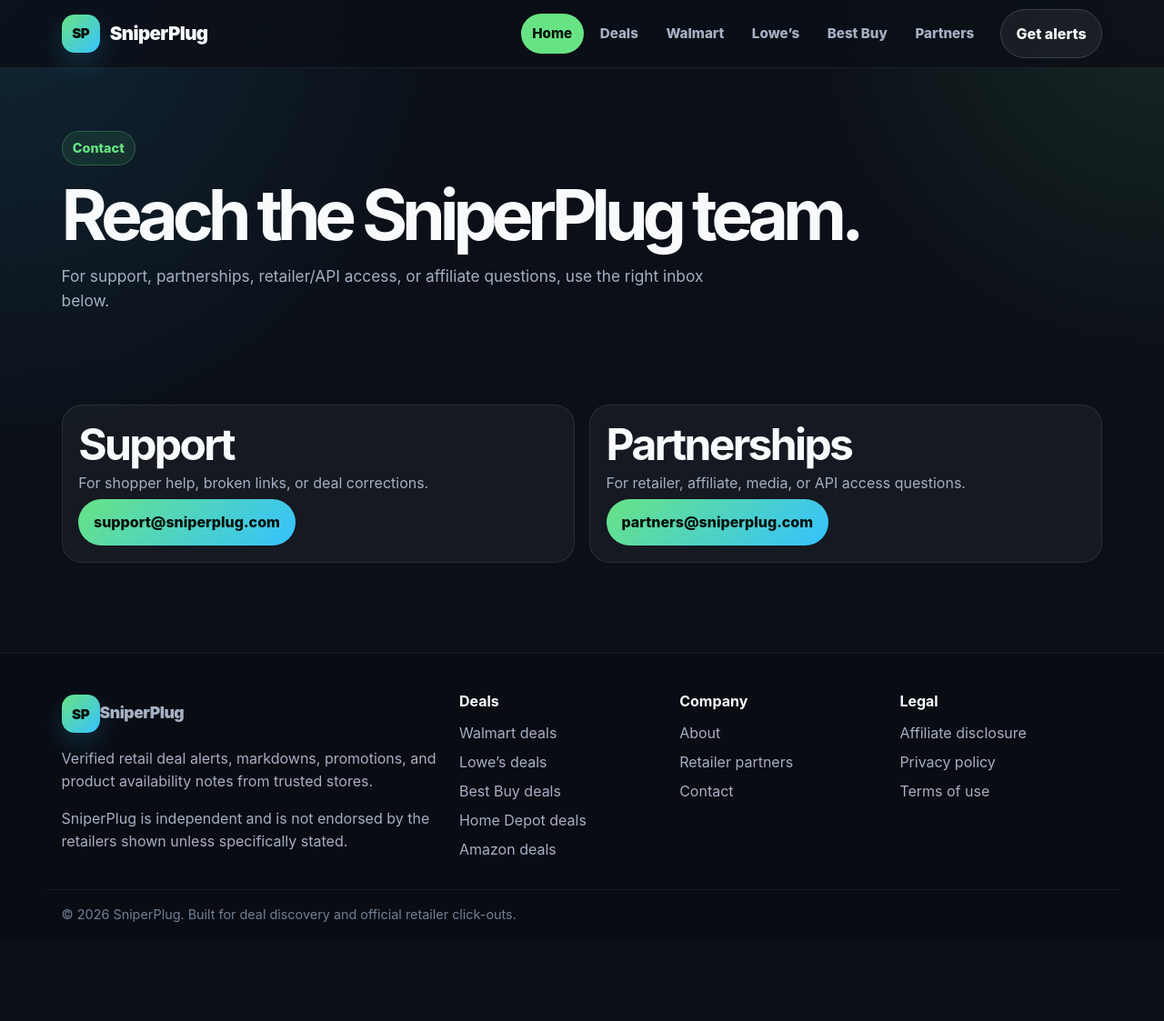
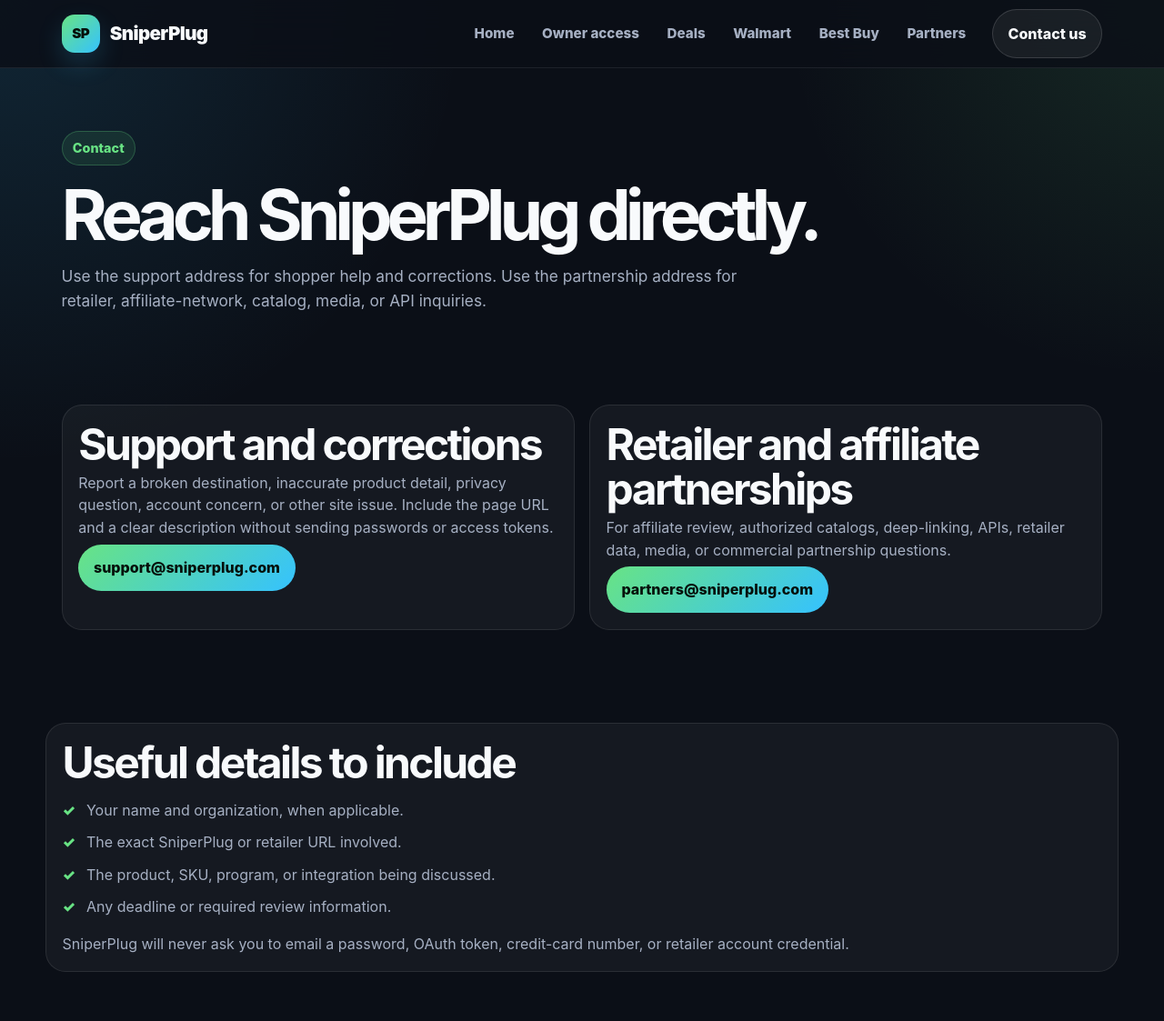
Before and after one commit to UglyGameFace/SniperPlug-Site, a website: page contact/index.html in a window 1280 px wide. Shown: the top 1123 px of the page at 91% size. Before the commit the page ends 1036 px from the top, so only its background shows below. Drawn offline with Linux system fonts and the light colour scheme.

Commit message:
Clarify public support and partnership contacts

```diff
--- a/contact/index.html
+++ b/contact/index.html
@@ -4,65 +4,25 @@
   <meta charset="utf-8">
   <meta name="viewport" content="width=device-width, initial-scale=1">
   <title>Contact SniperPlug</title>
-  <meta name="description" content="Contact SniperPlug for support, retailer partnerships, affiliate questions, or deal corrections.">
+  <meta name="description" content="Contact SniperPlug for support, deal corrections, retailer partnerships, affiliate reviews, or authorized product-data access.">
   <meta name="robots" content="index,follow">
-  <meta property="og:title" content="Contact SniperPlug">
-  <meta property="og:description" content="Contact SniperPlug for support, retailer partnerships, affiliate questions, or deal corrections.">
-  <meta property="og:type" content="website">
-  <meta property="og:url" content="https://sniperplug.com">
+  <link rel="canonical" href="https://sniperplug.com/contact/">
   <meta name="theme-color" content="#0b0f17">
   <link rel="icon" href="/assets/favicon.svg" type="image/svg+xml">
   <link rel="stylesheet" href="/assets/css/styles.css">
-
 </head>
 <body>
   <a class="skip-link" href="#main">Skip to content</a>
-  <header class="site-header">
-    <div class="container header-inner">
-      <a class="brand" href="/" aria-label="SniperPlug home"><span class="brand-mark">SP</span><span>SniperPlug</span></a>
-      <nav class="nav" aria-label="Main navigation"><a class="active" href="/">Home</a><a class="" href="/deals/">Deals</a><a class="" href="/deals/walmart/">Walmart</a><a class="" href="/deals/lowes/">Lowe’s</a><a class="" href="/deals/best-buy/">Best Buy</a><a class="" href="/partners/">Partners</a></nav>
-      <a class="header-cta" href="/contact/">Get alerts</a>
-    </div>
-  </header>
+  <header class="site-header"><div class="container header-inner"><a class="brand" href="/"><span class="brand-mark">SP</span><span>SniperPlug</span></a><nav class="nav" aria-label="Main navigation"><a href="/">Home</a><a href="/control-center/">Owner access</a><a href="/deals/">Deals</a><a href="/deals/walmart/">Walmart</a><a href="/deals/best-buy/">Best Buy</a><a href="/partners/">Partners</a></nav><a class="header-cta" href="/contact/">Contact us</a></div></header>
   <main id="main">
-
-<section class="page-hero"><div class="container"><span class="eyebrow">Contact</span><h1>Reach the SniperPlug team.</h1><p>For support, partnerships, retailer/API access, or affiliate questions, use the right inbox below.</p></div></section>
-<section class="section"><div class="container contact-grid">
-  <div class="info-card"><h2>Support</h2><p>For shopper help, broken links, or deal corrections.</p><p><a class="btn primary" href="mailto:support@sniperplug.com">support@sniperplug.com</a></p></div>
-  <div class="info-card"><h2>Partnerships</h2><p>For retailer, affiliate, media, or API access questions.</p><p><a class="btn primary" href="mailto:partners@sniperplug.com">partners@sniperplug.com</a></p></div>
-</div></section>
-
+    <section class="page-hero"><div class="container"><span class="eyebrow">Contact</span><h1>Reach SniperPlug directly.</h1><p>Use the support address for shopper help and corrections. Use the partnership address for retailer, affiliate-network, catalog, media, or API inquiries.</p></div></section>
+    <section class="section"><div class="container contact-grid">
+      <article class="info-card"><h2>Support and corrections</h2><p>Report a broken destination, inaccurate product detail, privacy question, account concern, or other site issue. Include the page URL and a clear description without sending passwords or access tokens.</p><p><a class="btn primary" href="mailto:support@sniperplug.com?subject=SniperPlug%20support%20request">support@sniperplug.com</a></p></article>
+      <article class="info-card"><h2>Retailer and affiliate partnerships</h2><p>For affiliate review, authorized catalogs, deep-linking, APIs, retailer data, media, or commercial partnership questions.</p><p><a class="btn primary" href="mailto:partners@sniperplug.com?subject=SniperPlug%20partnership%20inquiry">partners@sniperplug.com</a></p></article>
+    </div></section>
+    <section class="section section-soft"><div class="container legal-card"><h2>Useful details to include</h2><ul class="check-list"><li>Your name and organization, when applicable.</li><li>The exact SniperPlug or retailer URL involved.</li><li>The product, SKU, program, or integration being discussed.</li><li>Any deadline or required review information.</li></ul><p>SniperPlug will never ask you to email a password, OAuth token, credit-card number, or retailer account credential.</p></div></section>
   </main>
-  <footer class="site-footer">
-    <div class="container footer-grid">
-      <div>
-        <a class="brand footer-brand" href="/"><span class="brand-mark">SP</span><span>SniperPlug</span></a>
-        <p>Verified retail deal alerts, markdowns, promotions, and product availability notes from trusted stores.</p>
-        <p class="mini">SniperPlug is independent and is not endorsed by the retailers shown unless specifically stated.</p>
-      </div>
-      <div>
-        <h4>Deals</h4>
-        <a href="/deals/walmart/">Walmart deals</a>
-        <a href="/deals/lowes/">Lowe’s deals</a>
-        <a href="/deals/best-buy/">Best Buy deals</a>
-        <a href="/deals/home-depot/">Home Depot deals</a>
-        <a href="/deals/amazon/">Amazon deals</a>
-      </div>
-      <div>
-        <h4>Company</h4>
-        <a href="/about/">About</a>
-        <a href="/partners/">Retailer partners</a>
-        <a href="/contact/">Contact</a>
-      </div>
-      <div>
-        <h4>Legal</h4>
-        <a href="/affiliate-disclosure/">Affiliate disclosure</a>
-        <a href="/privacy/">Privacy policy</a>
-        <a href="/terms/">Terms of use</a>
-      </div>
-    </div>
-    <div class="container footer-bottom">© 2026 SniperPlug. Built for deal discovery and official retailer click-outs.</div>
-  </footer>
+  <footer class="site-footer"><div class="container footer-grid"><div><a class="brand footer-brand" href="/"><span class="brand-mark">SP</span><span>SniperPlug</span></a><p>Responsible retail deal discovery and official retailer click-throughs.</p></div><div><h4>Coverage</h4><a href="/deals/">Deal standards</a><a href="/deals/walmart/">Walmart</a><a href="/deals/best-buy/">Best Buy</a></div><div><h4>Company</h4><a href="/about/">About</a><a href="/partners/">Partners</a><a href="/contact/">Contact</a></div><div><h4>Legal</h4><a href="/affiliate-disclosure/">Affiliate disclosure</a><a href="/privacy/">Privacy policy</a><a href="/terms/">Terms of use</a></div></div><div class="container footer-bottom">© 2026 SniperPlug.</div></footer>
   <script src="/assets/js/site.js" defer></script>
 </body>
 </html>
```
